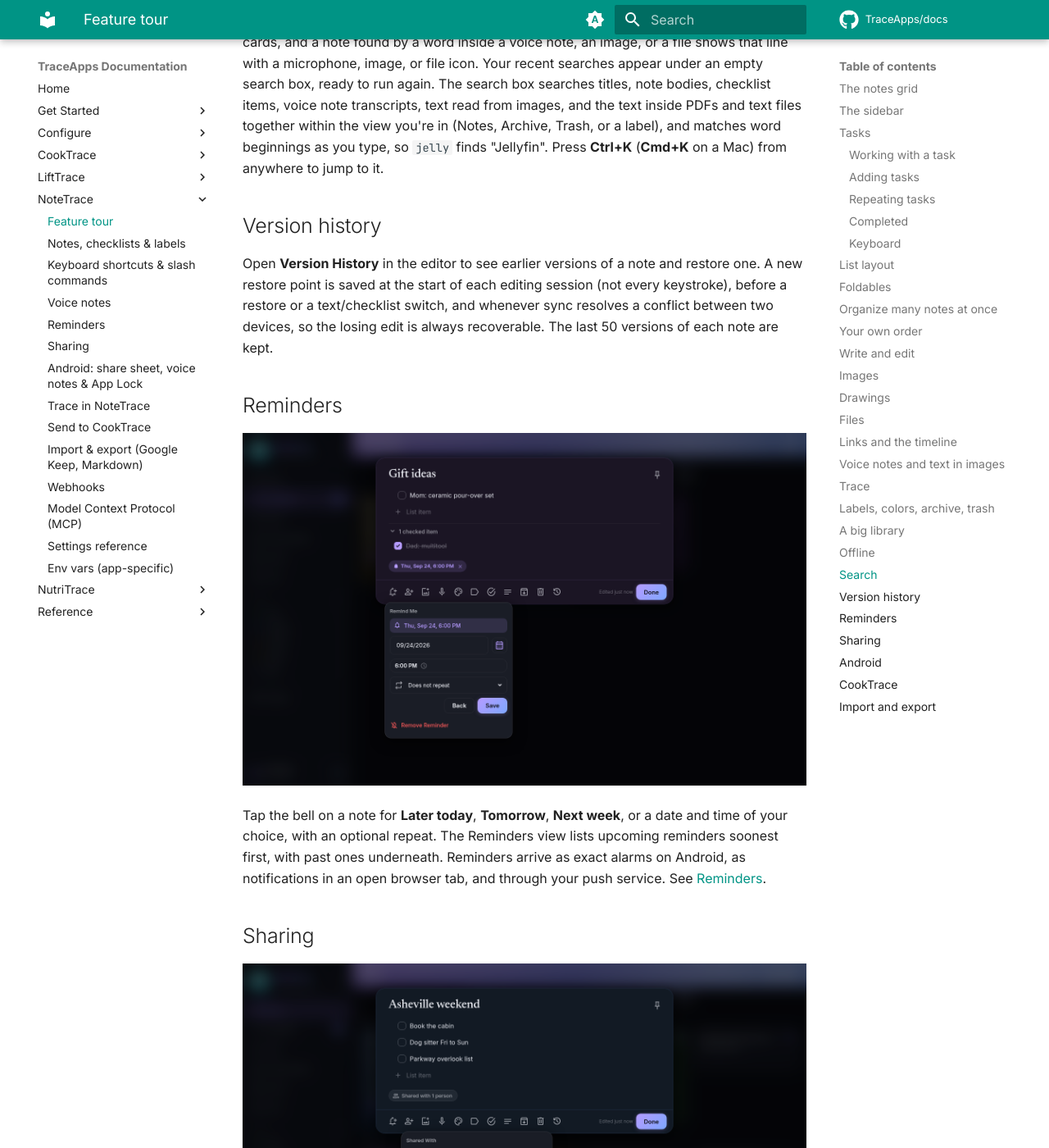
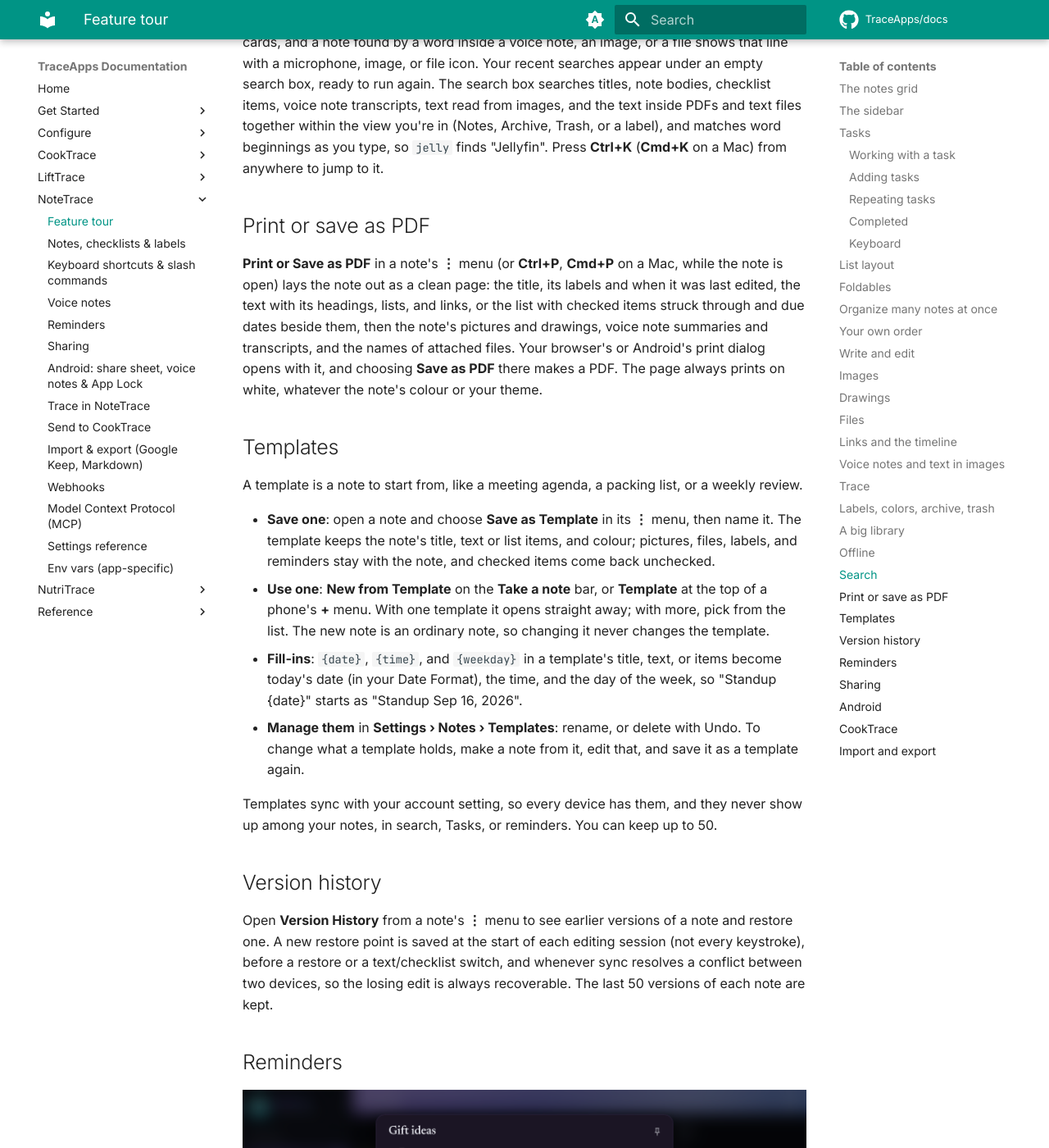
Before and after one commit to TraceApps/docs, an MkDocs documentation site: the page built from docs/notetrace/features.md, in a window 1280 px wide and 1400 px high, scrolled down 10157 px. Shown: the whole window at 82% size. Built offline with MkDocs 1.6.1 and Material for MkDocs 9.7.7, drawn with Linux system fonts in a browser that asks for light colours; comment, search, counter and statistics services are not loaded.

Commit message:
NoteTrace: print, PDF, and templates

```diff
--- a/docs/notetrace/features.md
+++ b/docs/notetrace/features.md
@@ -177,9 +177,24 @@ A voice note whose upload fails isn't lost: it's kept on the device, shows as **
 
 Tap the magnifier in the header (or press `/`) to search. The header turns into a search box that says what you're searching (Search Notes, Search Archive, or a label), and chips appear under it to narrow the list by type (Lists, Text, Images, Voice, Files, Reminders, Shared, Links), by color, and by label. Pick more than one in a group to match any of them; picks in different groups must all match. **Clear Filters** removes them, and the ✕ or **Esc** closes search and clears both the text and the chips. Matching words are marked on the cards, and a note found by a word inside a voice note, an image, or a file shows that line with a microphone, image, or file icon. Your recent searches appear under an empty search box, ready to run again. The search box searches titles, note bodies, checklist items, voice note transcripts, text read from images, and the text inside PDFs and text files together within the view you're in (Notes, Archive, Trash, or a label), and matches word beginnings as you type, so `jelly` finds "Jellyfin". Press **Ctrl+K** (**Cmd+K** on a Mac) from anywhere to jump to it.
 
+## Print or save as PDF {#print}
+
+**Print or Save as PDF** in a note's **⋮** menu (or **Ctrl+P**, **Cmd+P** on a Mac, while the note is open) lays the note out as a clean page: the title, its labels and when it was last edited, the text with its headings, lists, and links, or the list with checked items struck through and due dates beside them, then the note's pictures and drawings, voice note summaries and transcripts, and the names of attached files. Your browser's or Android's print dialog opens with it, and choosing **Save as PDF** there makes a PDF. The page always prints on white, whatever the note's colour or your theme.
+
+## Templates {#templates}
+
+A template is a note to start from, like a meeting agenda, a packing list, or a weekly review.
+
+- **Save one**: open a note and choose **Save as Template** in its **⋮** menu, then name it. The template keeps the note's title, text or list items, and colour; pictures, files, labels, and reminders stay with the note, and checked items come back unchecked.
+- **Use one**: **New from Template** on the **Take a note** bar, or **Template** at the top of a phone's **+** menu. With one template it opens straight away; with more, pick from the list. The new note is an ordinary note, so changing it never changes the template.
+- **Fill-ins**: `{date}`, `{time}`, and `{weekday}` in a template's title, text, or items become today's date (in your Date Format), the time, and the day of the week, so "Standup {date}" starts as "Standup Sep 16, 2026".
+- **Manage them** in **Settings › Notes › Templates**: rename, or delete with Undo. To change what a template holds, make a note from it, edit that, and save it as a template again.
+
+Templates sync with your account setting, so every device has them, and they never show up among your notes, in search, Tasks, or reminders. You can keep up to 50.
+
 ## Version history {#history}
 
-Open **Version History** in the editor to see earlier versions of a note and restore one. A new restore point is saved at the start of each editing session (not every keystroke), before a restore or a text/checklist switch, and whenever sync resolves a conflict between two devices, so the losing edit is always recoverable. The last 50 versions of each note are kept.
+Open **Version History** from a note's **⋮** menu to see earlier versions of a note and restore one. A new restore point is saved at the start of each editing session (not every keystroke), before a restore or a text/checklist switch, and whenever sync resolves a conflict between two devices, so the losing edit is always recoverable. The last 50 versions of each note are kept.
 
 ## Reminders {#reminders}
 
```
Also changed, not shown: docs/notetrace/android.md (+4 -0 lines), docs/notetrace/index.md (+1 -0 lines), docs/notetrace/settings.md (+1 -0 lines), docs/notetrace/shortcuts.md (+1 -0 lines).
